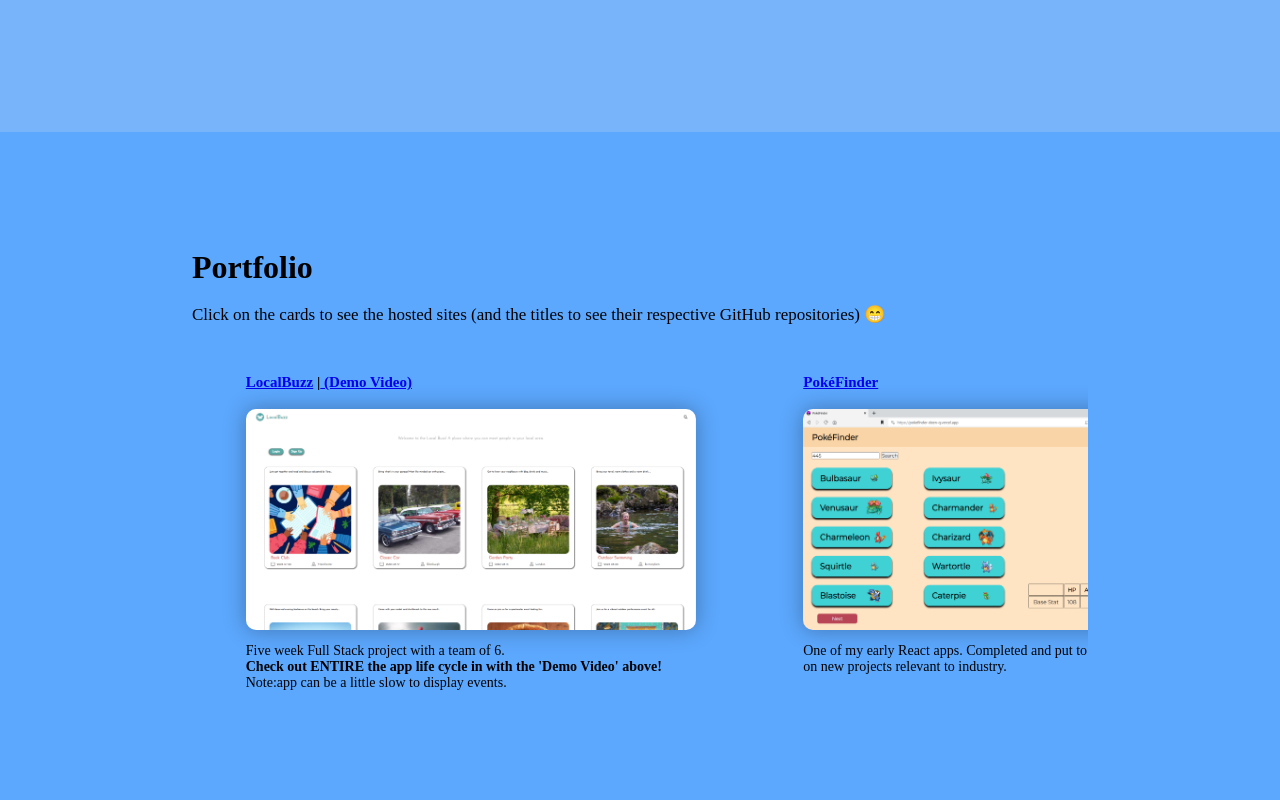
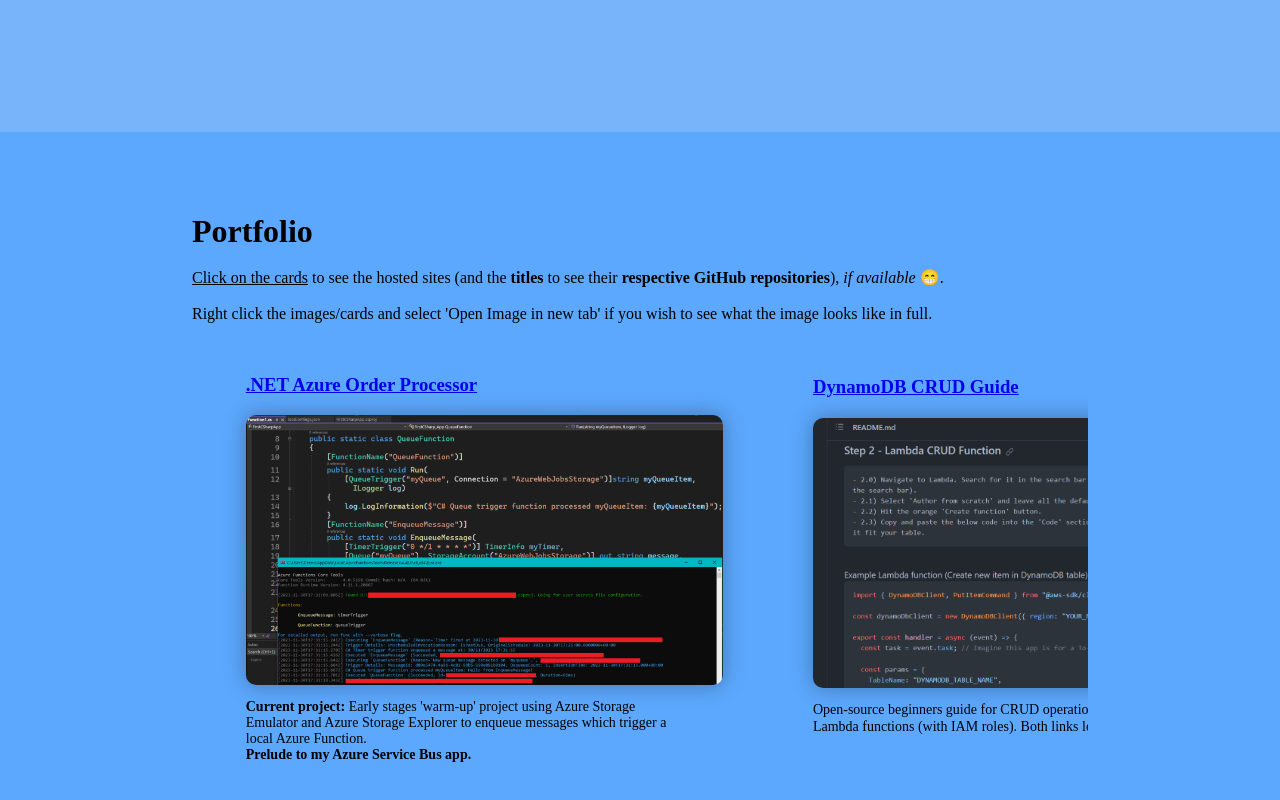
Before and after one commit to Deen-q/portfolio-site, a React (Create React App) app: page / in a window 1280 px wide. Shown: the part 1520-2320 px from the top of the page. Built offline with nearby package versions, Linux system fonts and the light colour scheme.

Commit message:
Major updates to Portfolio segment and minor adjustments to About segment

```diff
--- a/src/App.css
+++ b/src/App.css
@@ -163,7 +163,7 @@ a:hover img {
 }
 
 .Portfolio_Segment h1 {
-  padding-top: 13%;
+  padding-top: 9%;
 }
 
 .Portfolio_Segment > .TextContainer a img {
--- a/src/App.js
+++ b/src/App.js
@@ -75,11 +75,11 @@ export default function App() {
     <div className='About_Segment' ref={About_SegmentRef}>
       <div className='TextContainer'>
         <h1>About me</h1>
-        <h3>A Molecular Biologist and Microbiologist, who traded genetic engineering for fullstack development.</h3>
+        <h3>I'm a former Molecular Biologist and Microbiologist, who traded genetic engineering for fullstack development. I quite liked the idea of being able to spin a project up in no time, where the only limiting factor <i>really</i> is your determination and imagination. Plus, most devs are introverted - a natural fit!</h3>
 
-        <h3>My time at the <a href='https://www.schoolofcode.co.uk/' target='_blank' rel='noopener noreferrer'>SoC</a> helped reinforce the idea that by breaking down problems, there is nothing you can't learn.</h3>
+        {/* <h3>I enjoy learning new things and then relaying what I've learned to others and/or mentoring when I can.</h3> */}
 
-        <h3>Hobbies: gaming, gym (powerlifting), swimming and stoic philosophy.</h3>
+        <h3>When I'm not coding, I enjoy weightlifting, gaming, reading or spending time with family and friends.</h3>
         <h2><u>Tech Stack:</u></h2>
         <IconGallery />
         <p>...And more. Check my out <a href='https://github.com/Deen-q'>GitHub</a> to see new technologies I'm experimenting with.</p>
--- a/src/components/PortfolioGallery.css
+++ b/src/components/PortfolioGallery.css
@@ -1,3 +1,4 @@
+/* SEE App.css FOR h1 CSS*/
 h3 {
     margin-top: 7%;
     margin-bottom: 2%;
@@ -30,10 +31,6 @@ p {
     padding-bottom: 5%;
 }
 
-/* .LocalBuzzContainer {
-    margin-right: 7%;
-} */
-
 .PortfolioParentDiv img {
     /*Shadows*/
     -webkit-box-shadow: 0px 0px 21px 1px rgba(0, 0, 0, 0.28);
@@ -47,159 +44,31 @@ p {
     /* Enable horizontal scrolling */
 }
 
+.CSharpAzureContainer,
 .LocalBuzzContainer,
 .PokemonAppContainer,
 .WebsiteContainer,
 .AWS_Guide_Container {
     flex: 0 0 50%;
     /* each container takes 50% of the available width */
-    padding: 2% 6% 0 6%;
+    padding: 2% 4% 0 6%;
     /* spacing between containers */
     box-sizing: border-box;
     /* Include padding in container width */
 }
 
-.PokemonAppContainer {
-    padding-right: 10%;
-    margin-right: -3%;
-}
-
-.AWS_Guide_Container {
-    padding-right: 5%;
-    margin-left: -3.5%;
-    /* margin-right: -3%; */
-}
-
-.WebsiteScreenshot,
-.AWS_GuideScreenshot {
-    width: 400px;
-    height: auto;
-    margin-top: 2%;
-    border-radius: 10px;
-}
-
-.LocalBuzzScreenshot {
-    width: 450px;
-    height: auto;
-    margin-top: 2%;
-    border-radius: 10px;
-}
-
-.PokemonAppScreenshot {
-    width: 450px;
-    height: auto;
+.CSharpAzureScreenshot,
+.LocalBuzzScreenshot,
+.AWS_GuideScreenshot,
+.PokemonAppScreenshot,
+.WebsiteScreenshot {
+    width: auto;
+    height: 270px;
     margin-top: 2%;
     border-radius: 10px;
 }
 
 .LocalBuzzScreenshot,
-.PokemonAppScreenshot,
-.AWS_GuideScreenshot {
+.PokemonAppScreenshot {
     cursor: pointer;
 }
-
-@media (max-width: 1365px) {
-    h3 {
-        font-size: 15px;
-    }
-
-    p {
-        font-size: 17px;
-    }
-
-    .LocalBuzzScreenshot,
-    .PokemonAppScreenshot,
-    .WebsiteScreenshot,
-    .AWS_GuideScreenshot {
-        height: 60%;
-    }
-}
-
-@media (max-width: 875px) {
-
-    .LocalBuzzScreenshot,
-    .PokemonAppScreenshot,
-    .WebsiteScreenshot,
-    .AWS_GuideScreenshot {
-        height: 50%;
-    }
-}
-
-@media (max-width: 820px) {
-    h3 {
-        font-size: 13px;
-    }
-}
-
-@media (max-width: 769px) {
-    .PokemonAppContainer,
-    .WebsiteContainer,
-    .AWS_Guide_Container {
-        height: 80%;
-        width: auto;
-    }
-
-    .LocalBuzzScreenshot {
-        height: 68%;
-        width: 100%;
-    }
-
-    .description {
-        font-size: 4px;
-    }
-}
-
-@media (max-width: 712px) {
-    .PortfolioParentDiv>h3 {
-        font-size: 9px;
-    }
-
-    .PortfolioParentDiv>p {
-        font-size: 11px;
-    }
-
-    .LocalBuzzScreenshot,
-    .PokemonAppScreenshot,
-    .WebsiteScreenshot,
-    .AWS_GuideScreenshot {
-        height: 40%;
-    }
-}
-
-@media (max-width: 427px) {
-
-    h3 {
-        font-size: 8px;
-    }
-
-    p {
-        font-size: 9px;
-    }
-
-    .LocalBuzzContainer,
-    .PokemonAppContainer,
-    .WebsiteContainer,
-    .AWS_Guide_Container {
-        width: 80%;
-        /* padding-right: 4%; */
-    }
-
-    .LocalBuzzScreenshot,
-    .PokemonAppScreenshot,
-    .WebsiteScreenshot,
-    .AWS_GuideScreenshot {
-        width: 120%;
-        height: auto;
-
-    }
-}
-
-@media (max-width: 320px) {
-    h3 {
-        font-size: 7px;
-    }
-
-    p{
-        font-size: 7px;
-    }
-}
--- a/src/components/PortfolioGallery.js
+++ b/src/components/PortfolioGallery.js
@@ -4,28 +4,97 @@ import LocalBuzzImage from "../images/LocalBuzzScreenshot.png";
 import PokemonAppImage from "../images/PokeFinderScreenshot.png";
 import WebsiteImage from "../images/PortfolioWebsite.png";
 import AWS_Guide from "../images/AWS_Guide.png";
+import CSharpAzure from "../images/CSharpAzure.png";
 
 export default function PortfolioGallery() {
   return (
     <>
       <p>
-        Click on the cards to see the hosted sites (and the titles to see their
-        respective GitHub repositories) 😁
+        <u>Click on the cards</u> to see the hosted sites (and the <b>titles</b>{" "}
+        to see their <b>respective GitHub repositories</b>), <i>if available</i>{" "}
+        😁.
+        <br />
+        <br />
+        Right click the images/cards and select 'Open Image in new tab' if you
+        wish to see what the image looks like in full.
       </p>
       <div className="PortfolioParentDiv">
         {/*-------------------------------------------------*/}
+        <div className="CSharpAzureContainer">
+          <h3>
+            <a
+              href="https://github.com/Deen-q/FirstCSharpApp"
+              target="_blank"
+              rel="noopener noreferrer"
+            >
+              .NET Azure Order Processor
+            </a>
+          </h3>
+          <img
+            className="CSharpAzureScreenshot"
+            src={CSharpAzure}
+            alt="Screenshot of LocalBuzz App"
+          />
+          {/*End of anchor tag*/}
+          <p className="description">
+            <b>Current project:</b> Early stages 'warm-up' project using Azure
+            Storage Emulator and Azure Storage Explorer to enqueue messages
+            which trigger a local Azure Function.
+            <br />
+            <b>Prelude to my Azure Service Bus app.</b>
+          </p>
+        </div>{" "}
+        {/*End of .NET Azure OP*/}
+        {/*-------------------------------------------------*/}
+        <div className="AWS_Guide_Container">
+          <h3>
+            <a
+              href="https://github.com/Deen-q/DynamoDB_Guide"
+              target="_blank"
+              rel="noopener noreferrer"
+            >
+              DynamoDB CRUD Guide
+            </a>
+          </h3>
+
+          <a
+            href="https://github.com/Deen-q/DynamoDB_Guide"
+            target="_blank"
+            rel="noopener noreferrer"
+          >
+            <img
+              className="AWS_GuideScreenshot"
+              src={AWS_Guide}
+              alt="Screenshot of DynamoDB Guide README"
+            />
+          </a>
+          <p className="description">
+            Open-source beginners guide for CRUD operations onto a DynamoDB
+            table, via Lambda functions (with IAM roles). Both links lead to the
+            same place 🤯
+          </p>
+        </div>
+        {/*-------------------------------------------------*/}
         <div className="LocalBuzzContainer">
-          <h3><a href="https://github.com/Deen-q/SwampySyntax"
+          <h3>
+            <a
+              href="https://github.com/Deen-q/SwampySyntax"
               target="_blank"
-              rel="noopener noreferrer">
-              LocalBuzz</a> |
-
-            <a href="https://youtu.be/70ITr3OtF5gdemo"
-            className="demoClass"
-            > (Demo Video)</a>
+              rel="noopener noreferrer"
+            >
+              LocalBuzz
+            </a>{" "}
+            |
+            <a href="https://youtu.be/70ITr3OtF5gdemo" className="demoClass">
+              {" "}
+              (Demo Video)
+            </a>
           </h3>
-          <a href="https://local-buzz.netlify.app/" target="_blank"
-          rel="noopener noreferrer">
+          <a
+            href="https://local-buzz.netlify.app/"
+            target="_blank"
+            rel="noopener noreferrer"
+          >
             <img
               className="LocalBuzzScreenshot"
               src={LocalBuzzImage}
@@ -85,35 +154,6 @@ export default function PortfolioGallery() {
           </p>
         </div>
         {/*-------------------------------------------------*/}
-        <div className="AWS_Guide_Container">
-          <h3>
-            <a
-              href="https://github.com/Deen-q/DynamoDB_Guide"
-              target="_blank"
-              rel="noopener noreferrer"
-            >
-              DynamoDB CRUD Guide
-            </a>
-          </h3>
-
-          <a
-            href="https://github.com/Deen-q/DynamoDB_Guide"
-            target="_blank"
-            rel="noopener noreferrer"
-          >
-            <img
-              className="AWS_GuideScreenshot"
-              src={AWS_Guide}
-              alt="Screenshot of DynamoDB Guide README"
-            />
-          </a>
-          <p className="description">
-            Open-source beginners guide for CRUD operations onto a DynamoDB
-            table, via Lambda functions (with IAM roles). Both links lead to the
-            same place 🤯
-          </p>
-        </div>
-        {/*-------------------------------------------------*/}
       </div>
     </>
   );
```
Also changed, not shown: src/images/CSharpAzure.png (added).
